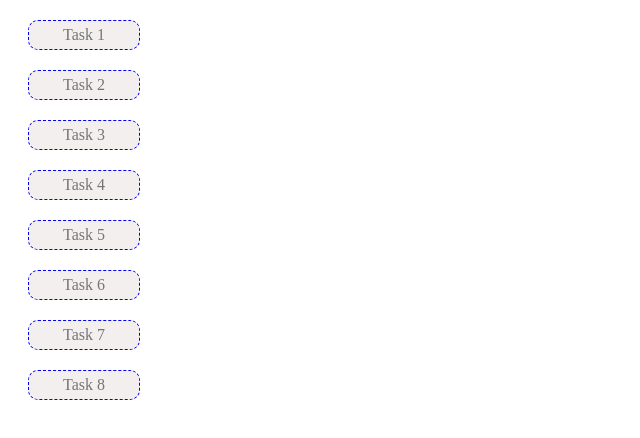
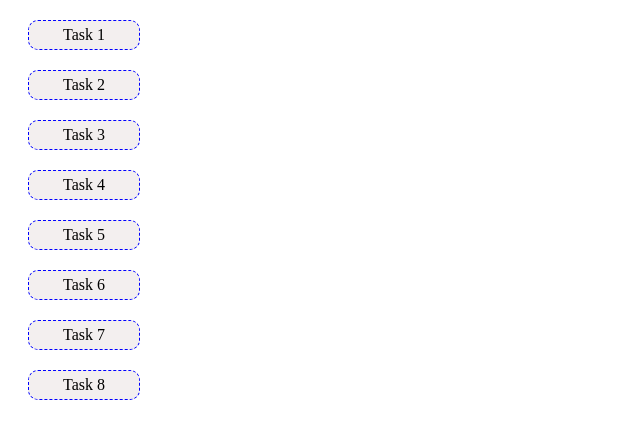
Before and after one commit to sl24/goit-js-hw-07, a plain HTML site: page index.html in a window 1280 px wide. Shown: the whole page, without its empty margins (0-640 px from the left). Drawn offline with Linux system fonts and the light colour scheme.

Commit message:
Добавляет стили

```diff
--- a/css/main.css
+++ b/css/main.css
@@ -7,14 +7,16 @@
   border: 1px dashed blue;
   border-radius: 10px;
   text-decoration: none;
-  color: #757575;
+  color: black;
   text-align: center;
+  transition: transform 250ms cubic-bezier(0.47, 0, 0.745, 0.715),
+    background-color 250ms cubic-bezier(0.47, 0, 0.745, 0.715);
 }
 
 .link:hover,
 .link:focus {
   border: 1px solid rgb(166, 166, 245);
-  background-color: rgb(247, 213, 213);
-  font-weight: 700;
+  background-color: rgb(213, 233, 247);
   outline: none;
+  transform: translate(10px) scale(1.05);
 }
```
